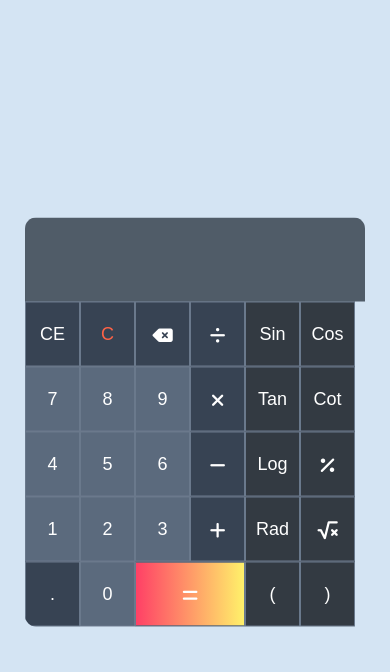
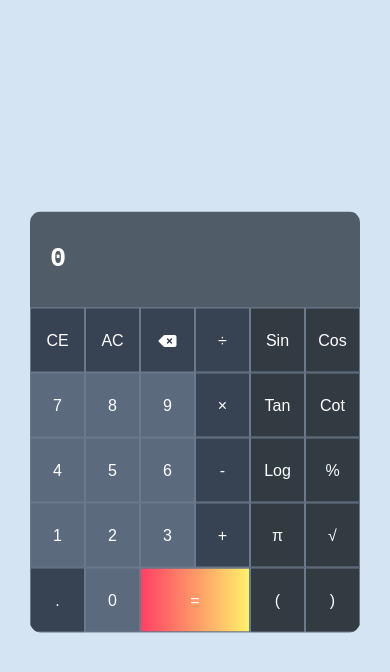
Before and after one commit to Mehdi-Abshari/Calculator-App, a plain HTML site: page index.html in a window 390 px wide. Both pictures are taken after a click on the element 162 px from the left and 334 px from the top of the page. Drawn offline with Linux system fonts and the light colour scheme.

Commit message:
restore HTML and js code
کد های HTML و js از اول زده شد.

```diff
--- a/index.html
+++ b/index.html
@@ -18,7 +18,7 @@
             <!-- Account box -->
             <div class="account-box">
                 <div class="answer-page">
-                    <textarea id="answerInput"></textarea>
+                    <textarea id="screen" placeholder="0"></textarea>
                 </div>
             </div>
             <!-- Buttons box -->
@@ -26,66 +26,64 @@
                 <div class="left-buttons">
                     <!-- first row -->
                     <div class="row">
-                        <span class="delete-all math-operators buttons">CE</span>
-                        <span class="delete-all math-operators buttons">C</span>
-                        <span id="delete-last" class="math-operators buttons"><i
-                                class="fa-solid fa-delete-left"></i></span>
-                        <span class="math-operators buttons" data-value="/"><i class="fa-solid fa-divide"></i></span>
+                        <span id="ce" onclick="screen.value=''">CE</span>
+                        <span id="ac" onclick="screen.value=''">AC</span>
+                        <span onclick="backspc()"><i class="fa-solid fa-delete-left"></i></span>
+                        <span class="btn">÷</span>
                     </div>
                     <!-- secend row -->
                     <div class="row">
-                        <span class="numbers buttons">7</span>
-                        <span class="numbers buttons">8</span>
-                        <span class="numbers buttons">9</span>
-                        <span class="math-operators buttons" data-value="*"><i class="fa-solid fa-xmark"></i></span>
+                        <span class="btn">7</span>
+                        <span class="btn">8</span>
+                        <span class="btn">9</span>
+                        <span class="btn">×</span>
                     </div>
                     <!-- third row -->
                     <div class="row">
-                        <span class="numbers buttons">4</span>
-                        <span class="numbers buttons">5</span>
-                        <span class="numbers buttons">6</span>
-                        <span class="math-operators buttons" data-value="-"><i class="fa-solid fa-minus"></i></span>
+                        <span class="btn">4</span>
+                        <span class="btn">5</span>
+                        <span class="btn">6</span>
+                        <span class="btn">-</span>
                     </div>
                     <!-- forth row -->
                     <div class="row">
-                        <span class="numbers buttons">1</span>
-                        <span class="numbers buttons">2</span>
-                        <span class="numbers buttons">3</span>
-                        <span class="math-operators buttons" data-value="+"><i class="fa-solid fa-plus"></i></span>
+                        <span class="btn">1</span>
+                        <span class="btn">2</span>
+                        <span class="btn">3</span>
+                        <span class="btn">+</span>
                     </div>
                     <!-- fifth row -->
                     <div class="row">
-                        <span class="math-operators buttons number-separators">.</span>
-                        <span class="buttons">0</span>
-                        <span id="equal" class="math-operators buttons"><i class="fa-solid fa-equals"></i></span>
+                        <span class="btn">.</span>
+                        <span class="btn">0</span>
+                        <span id="eval" onclick="screen.value = eval(screen.value)">=</span>
                     </div>
                 </div>
                 <div class="right-buttons">
                     <!-- first row -->
                     <div class="row">
-                        <span class="advanced-calculation buttons">Sin</span>
-                        <span class="advanced-calculation buttons">Cos</span>
+                        <span onclick="sin()">Sin</span>
+                        <span onclick="cos()">Cos</span>
                     </div>
                     <!-- secend row -->
                     <div class="row">
-                        <span class="advanced-calculation buttons">Tan</span>
-                        <span class="advanced-calculation buttons">Cot</span>
+                        <span onclick="tan()">Tan</span>
+                        <span onclick="cot()">Cot</span>
                     </div>
                     <!-- third row -->
                     <div class="row">
-                        <span class="advanced-calculation buttons">Log</span>
-                        <span class="advanced-calculation buttons"><i class="fa-solid fa-percent"></i></span>
+                        <span onclick="log()">Log</span>
+                        <span class="btn">%</span>
                     </div>
                     <!-- forth row -->
                     <div class="row">
-                        <span class="advanced-calculation buttons">Rad</span>
-                        <span class="advanced-calculation buttons"><i
-                                class="fa-solid fa-square-root-variable"></i></span>
+                        <span onclick="pi()">π</span>
+                        <span onclick="sqrt()">√</span>
                     </div>
                     <!-- fifth row -->
                     <div class="row">
-                        <span class="advanced-calculation buttons number-separators">(</span>
-                        <span class="advanced-calculation buttons number-separators">)</span>
+                        <span class="btn">(</span>
+                        <span class="btn">)</span>
                     </div>
                 </div>
             </div>
--- a/script.js
+++ b/script.js
@@ -1,92 +1,67 @@
-// --> Varibales
-// Selecting body
-let body = document.querySelector("body"),
-  // Selecting answer input
-  answerInput = document.querySelector("#answerInput"),
-  // Selecting all buttons in calculator
-  allBtns = document.querySelectorAll(".buttons"),
-  // Selecting delete all button
-  deleteAllBtn = document.querySelector(".delete-all"),
-  // Selecting delete last button
-  deleteLastBtn = document.querySelector("#delete-last"),
-  // Selecting all numbers in calculator
-  numbers = document.querySelectorAll(".numbers"),
-  // Selecting equal button in calculator
-  equalBtn = document.querySelector("#equal"),
-  // Selecting math operator buttons
-  mathOperators = document.querySelectorAll(".math-operators"),
-  // Selecting advanced calculation buttons
-  advancedCalculation = document.querySelectorAll(".advanced-calculation"),
-  // Selecting separators numbers
-  numberSeparators = document.querySelectorAll(".number-separators");
+// --> Variables
+// Selecting the textarea for perform calculation
+let screen = document.querySelector("#screen");
 
-// --> Events
-// Delete delete All Button
-deleteAllBtn.addEventListener("click", () => {
-  deleteAllBtnValue("");
-});
-// Delete last button ( <- )
-deleteLastBtn.addEventListener("click", deleteLastInputValue);
-// equal Button (=)
-equalBtn.addEventListener("click", accountAnswer);
+// Selecting All button of calculator
+let btn = document.querySelectorAll(".btn");
 
-// --> Functions
-// Function for when click at numbers button
-function chooseNumber() {
-  // Normal numbers
-  numbers.forEach((item) => {
-    item.addEventListener("click", () => {
-      addToDisplay(item.textContent);
-      count = 0;
-    });
-  });
-  // '(' , ')' , '.' numbers
-  numberSeparators.forEach((item) => {
-    item.addEventListener("click", () => {
-      if (item.textContent == "(" || item.textContent == ")") {
-        addToDisplay(item.textContent);
-      } else if (
-        count < 1 &&
-        item.textContent == "." &&
-        answerInput.value != ""
-      ) {
-        addToDisplay(item.textContent);
-        count++;
-      }
-    });
+// --> Loops
+// loop for add event to button to check the innerText of buttons
+for (item of btn) {
+  // Event
+  item.addEventListener("click", (e) => {
+    btnText = e.target.innerText;
+
+    // check for multiplication
+    if (btnText == "×") {
+      btnText = "*";
+    }
+
+    // check for division
+    if (btnText == "÷") {
+      btnText = "/";
+    }
+    screen.value += btnText;
   });
 }
 
-// Function for chose data value of math operators
-function chooseOperator() {
-  mathOperators.forEach((item) => {
-    item.addEventListener("click", () => {
-      if (
-        count < 1 &&
-        answerInput.value != "" &&
-        item.getAttribute("data-value") != "-"
-      ) {
-        addToDisplay(item.getAttribute("data-value"));
-        count++;
-      } else if (count < 1 && item.getAttribute("data-value") == "-") {
-        addToDisplay(item.textContent);
-        count++;
-      }
-    });
-  });
+// --> Functions
+// function for get sine
+function sin() {
+  screen.value = Math.sin(screen.value);
 }
 
-// Function for adds the argument to answerInput.value + any thing that was already in the textarea
-function addToDisplay(button) {
-  answerInput.value += button;
+// function for get cosine
+function cos() {
+  screen.value = Math.cos(screen.value);
 }
 
-// Function for adds the argument to answerInput.value
-function deleteAllBtnValue(name) {
-  answerInput.value = name;
+// function for get tangent
+function tan() {
+  screen.value = Math.tan(screen.value);
 }
 
-// Function for slice answerInput in deleteAllBtnValue
-function deleteLastInputValue() {
-  deleteAllBtnValue(answerInput.value.slice(0, -1));
+// function for get cotangent
+function cot() {
+  screen.value = Math.cot(screen.value);
 }
+
+// function for get logarithm
+function log() {
+  screen.value = Math.log(screen.value);
+}
+
+// function for get radical
+function sqrt() {
+  screen.value = Math.sqrt(screen.value, 2);
+}
+
+// function for get pi (π)
+function pi() {
+  screen.value = 3.14159265359;
+}
+
+// function for backSpace textarea length
+function backspc() {
+  screen.value = screen.value.substr(0, screen.value.length - 1);
+}
--- a/style.css
+++ b/style.css
@@ -23,62 +23,71 @@ body {
 /* Account box */
 .account-box {
   background-color: #505c68;
-  /* padding: 25px; */
 }
-#answerInput {
+#screen {
   outline: none;
   border: none;
+  user-select: none;
+  resize: none;
+  cursor: default;
   background-color: transparent;
   caret-color: transparent;
+
   font-size: 30px;
   font-weight: 600;
   color: #fff;
-  text-align: left;
-  margin-block: 10px;
-  user-select: none;
-  resize: none;
-  cursor: default;
+  padding: 32px 0 0 20px;
+  width: 100%;
+}
+#screen::placeholder {
+  color: #fff;
 }
 /* Button style */
 .buttons-box,
 .row,
-.buttons {
+.btn {
   display: flex;
 }
-.buttons {
+span {
   border: 1px solid #6a798c;
   color: #fff;
   background-color: #5b6a7d;
+  display: flex;
   align-items: center;
   justify-content: center;
   width: 100px;
   height: 65px;
-  font-size: 18px;
+  font-size: 20px;
   cursor: pointer;
   user-select: none;
+  transition: all 0.2s;
 }
-.math-operators {
+span:hover {
+  opacity: 0.75;
+}
+.right-buttons span {
+  background-color: #323b42;
+}
+.left-buttons .row:nth-child(1) span,
+.left-buttons .row:nth-child(2) span:nth-child(4),
+.left-buttons .row:nth-child(3) span:nth-child(4),
+.left-buttons .row:nth-child(4) span:nth-child(4),
+.left-buttons .row:nth-child(5) span:nth-child(1){
   background-color: #374353;
 }
-.math-operators:nth-child(2) {
-  color: tomato;
-}
-#equal {
+#eval {
   width: 200px;
   background-image: linear-gradient(to right, #ff4066, #fff16a);
 }
-.advanced-calculation {
-  width: 75px;
-  background-color: #333a42;
-}
 @media only screen and (max-width: 545px) {
-  .buttons {
+  span {
     width: 55px;
+    font-size: 16px;
   }
-  #equal {
+  #eval {
     width: 110px;
   }
-  #answerInput {
+  #screen {
     font-size: 27px;
   }
 }
```
